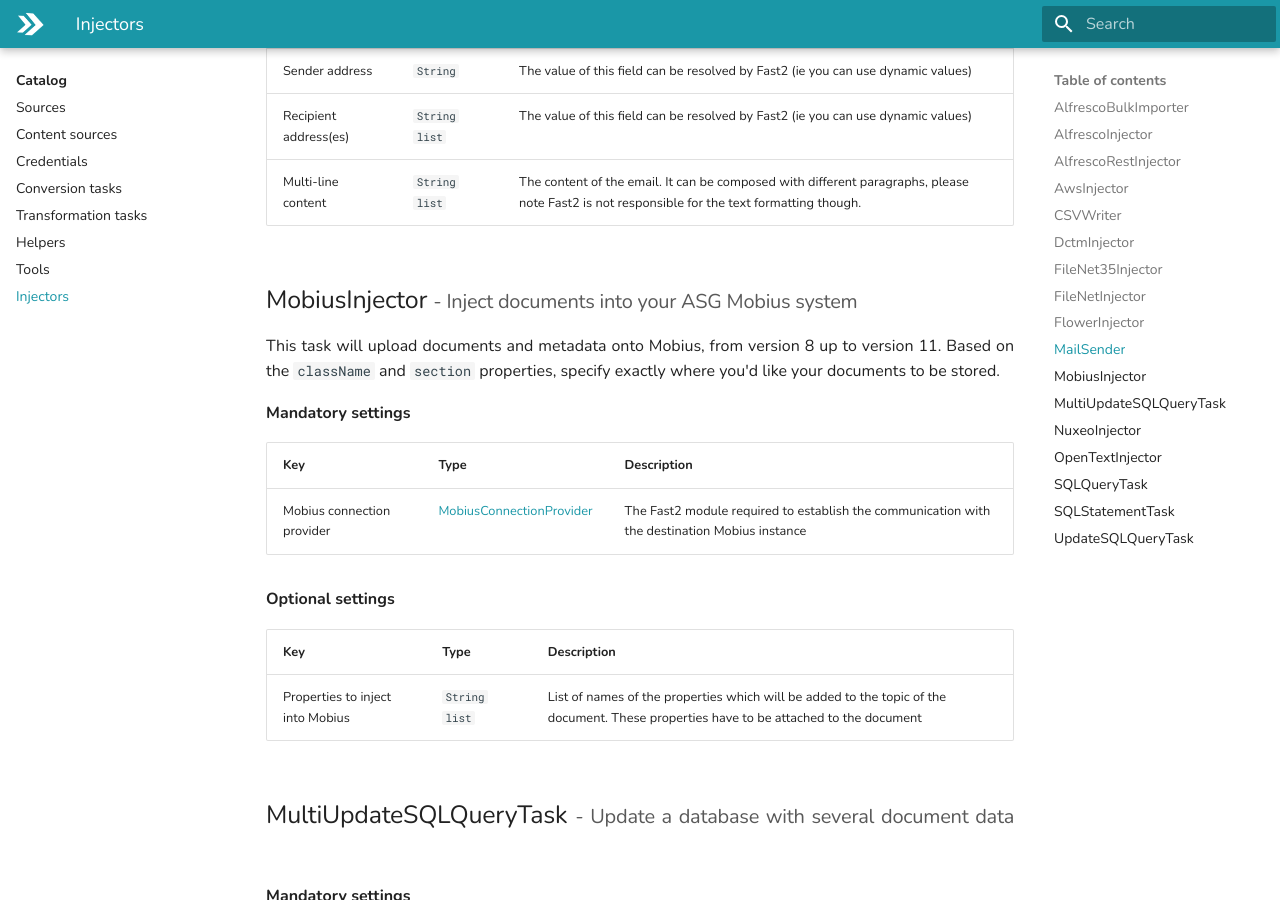
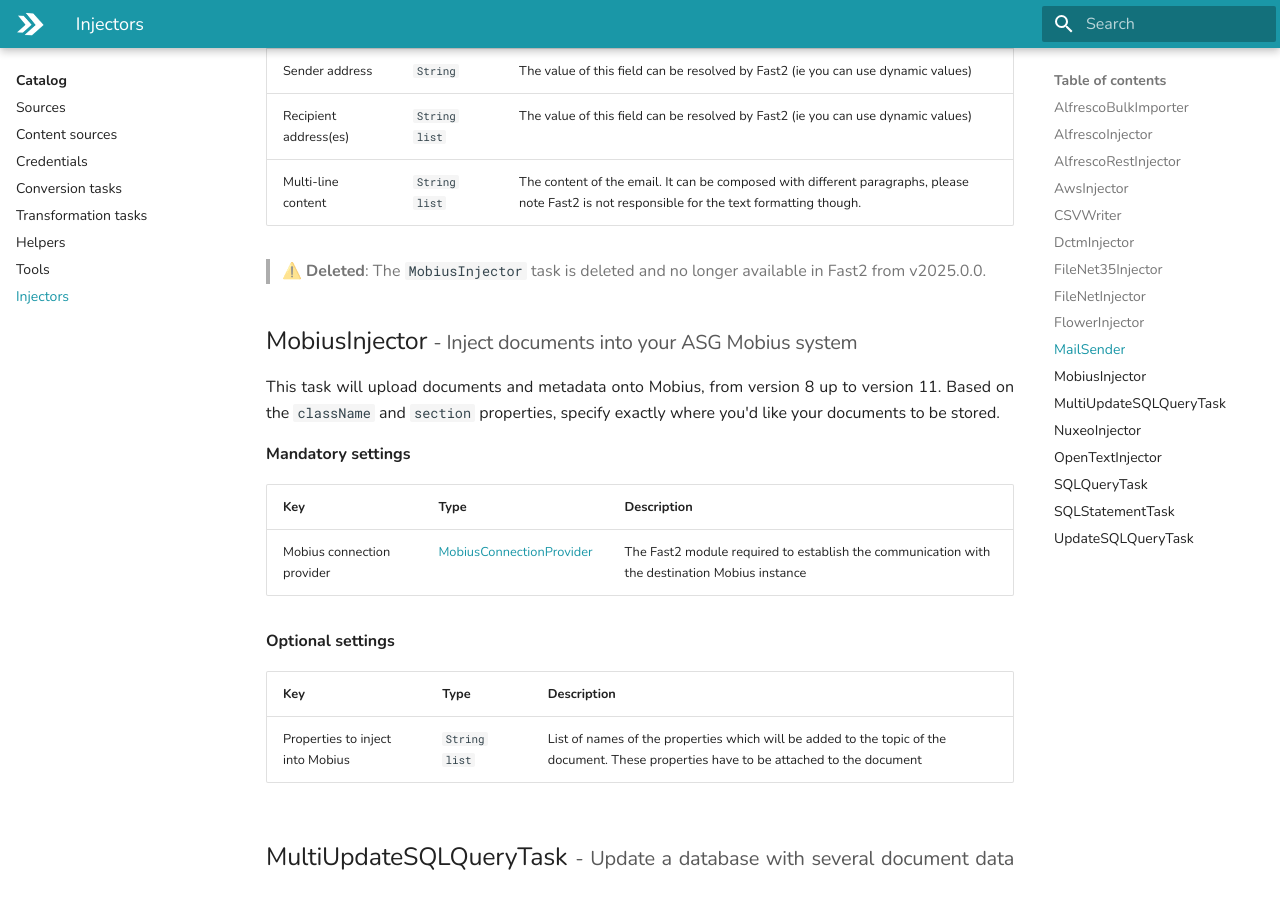
Before and after one commit to Fast2docs/Fast2-docs, an MkDocs documentation site: the page built from docs/catalog/loader.md, in a window 1280 px wide and 900 px high, scrolled down 13015 px. Built offline with MkDocs 1.6.1 and Material for MkDocs 9.7.7, drawn with Linux system fonts in a browser that asks for light colours; the version menu is left out.

Commit message:
FAST-4958 remove deleted tasks. Begin with MobiusInjector

```diff
--- a/docs/catalog/loader.md
+++ b/docs/catalog/loader.md
@@ -292,7 +292,7 @@
  | Multi-line content | `String list` | The content of the email. It can be composed with different paragraphs, please note Fast2 is not responsible for the text formatting though. |
 
 
-
+> ⚠️ **Deleted**: The `MobiusInjector` task is deleted and no longer available in Fast2 from v2025.0.0.
 ## MobiusInjector <small> - Inject documents into your ASG Mobius system </small> {#MobiusInjector data-toc-label="MobiusInjector"}
 
 This task will upload documents and metadata onto Mobius, from version 8 up to version 11. Based on the `className` and `section` properties, specify exactly where you'd like your documents to be stored.
```
